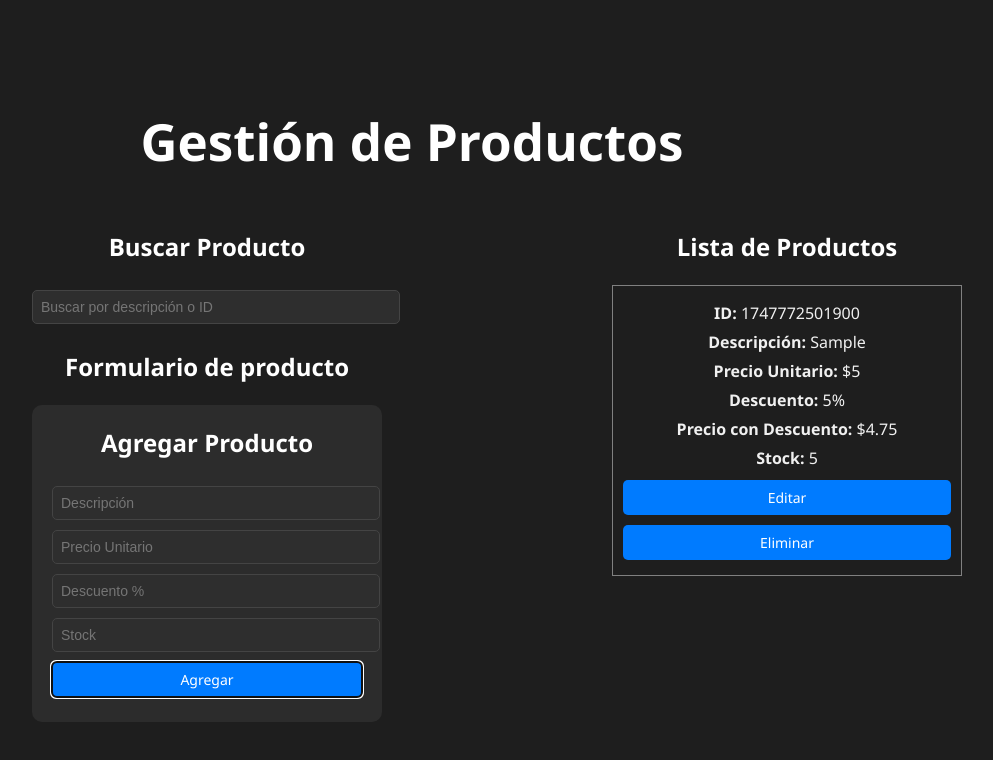
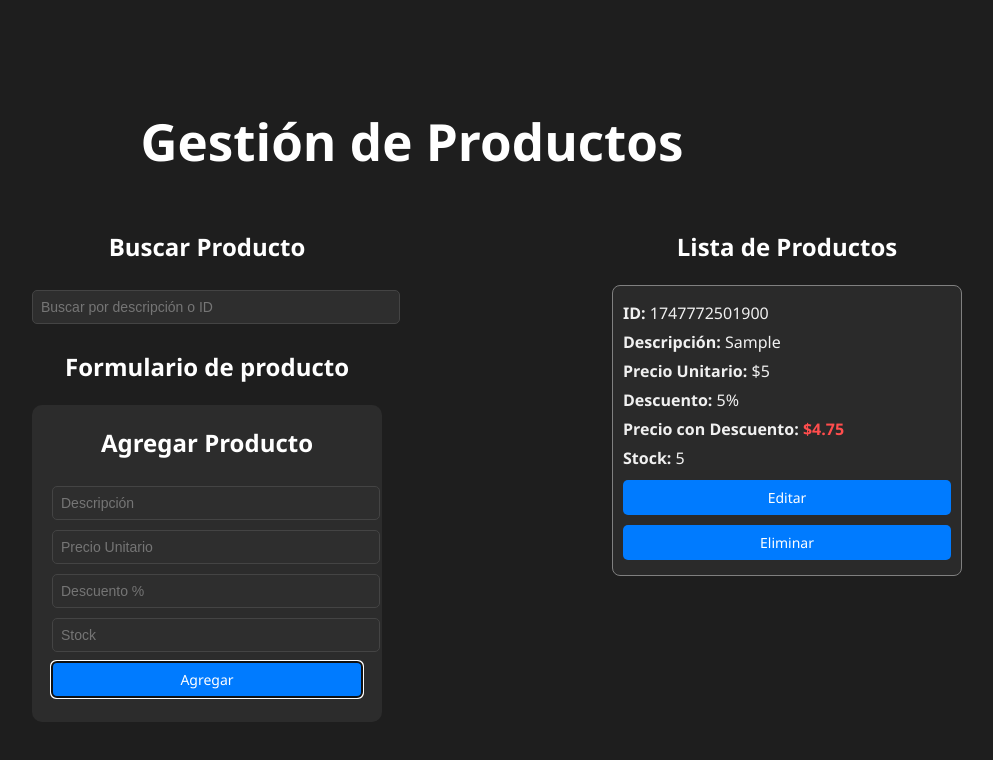
Before and after one commit to CarlosFigueroa497/pv_tp4_grupo14, a React (Vite) app: page / in a window 1280 px wide. Both pictures are taken after typing "Sample", "5", "5", "5" into the empty fields and a click on the button "Agregar". Shown: the top 760 px of the page, without its empty margins (228-1221 px from the left). Built offline with nearby package versions, Linux system fonts and the light colour scheme.

Commit message:
nuevas mejoras y justificacion a la lista de productos

```diff
--- a/src/App.css
+++ b/src/App.css
@@ -129,3 +129,7 @@ p {
   flex: 1;
   min-width: 350px;
 }
+.descuento-resaltado {
+  color: #ff4d4d; /* rojo brillante */
+  font-weight: bold;
+}
--- a/src/components/ProductItem.jsx
+++ b/src/components/ProductItem.jsx
@@ -1,11 +1,11 @@
 function ProductItem({ producto, onEliminar, onEditar }) {
   return (
-    <div style={{ border: '1px solid gray', marginBottom: '10px', padding: '10px' }}>
+    <div className="producto-item">
        <p><strong>ID:</strong> {producto.id}</p>
        <p><strong>Descripción:</strong> {producto.descripcion}</p>
        <p><strong>Precio Unitario:</strong> ${producto.precioUnitario}</p>
        <p><strong>Descuento:</strong> {producto.descuento}%</p>
-       <p><strong>Precio con Descuento:</strong> ${producto.precioConDescuento.toFixed(2)}</p>
+       <p><strong>Precio con Descuento:</strong> <span className="descuento-resaltado">${producto.precioConDescuento.toFixed(2)}</span></p>
        <p><strong>Stock:</strong> {producto.stock}</p>
       <button onClick={() => onEditar(producto)}>Editar</button>
       <button onClick={() => onEliminar(producto.id)}>Eliminar</button>
```
